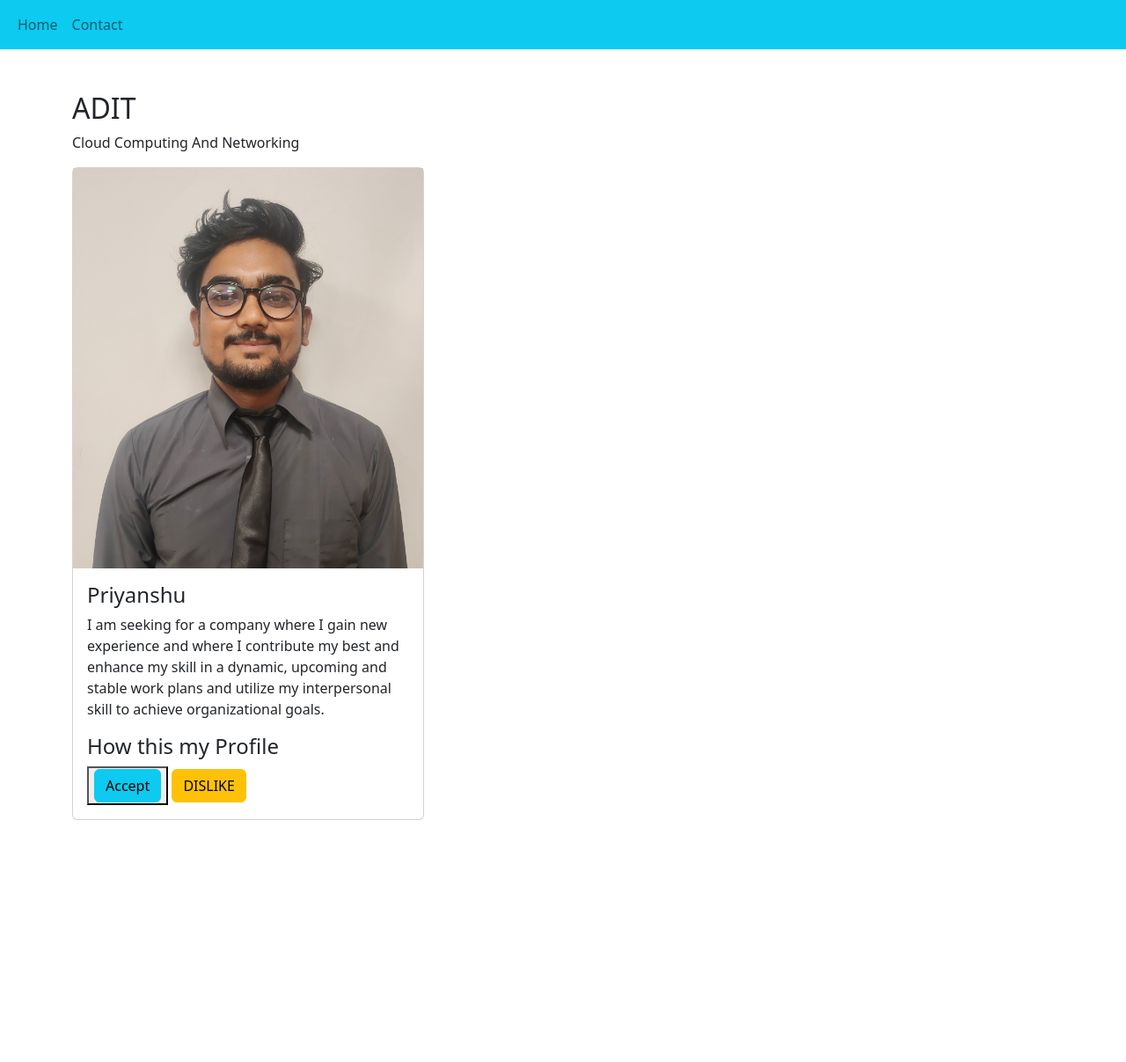
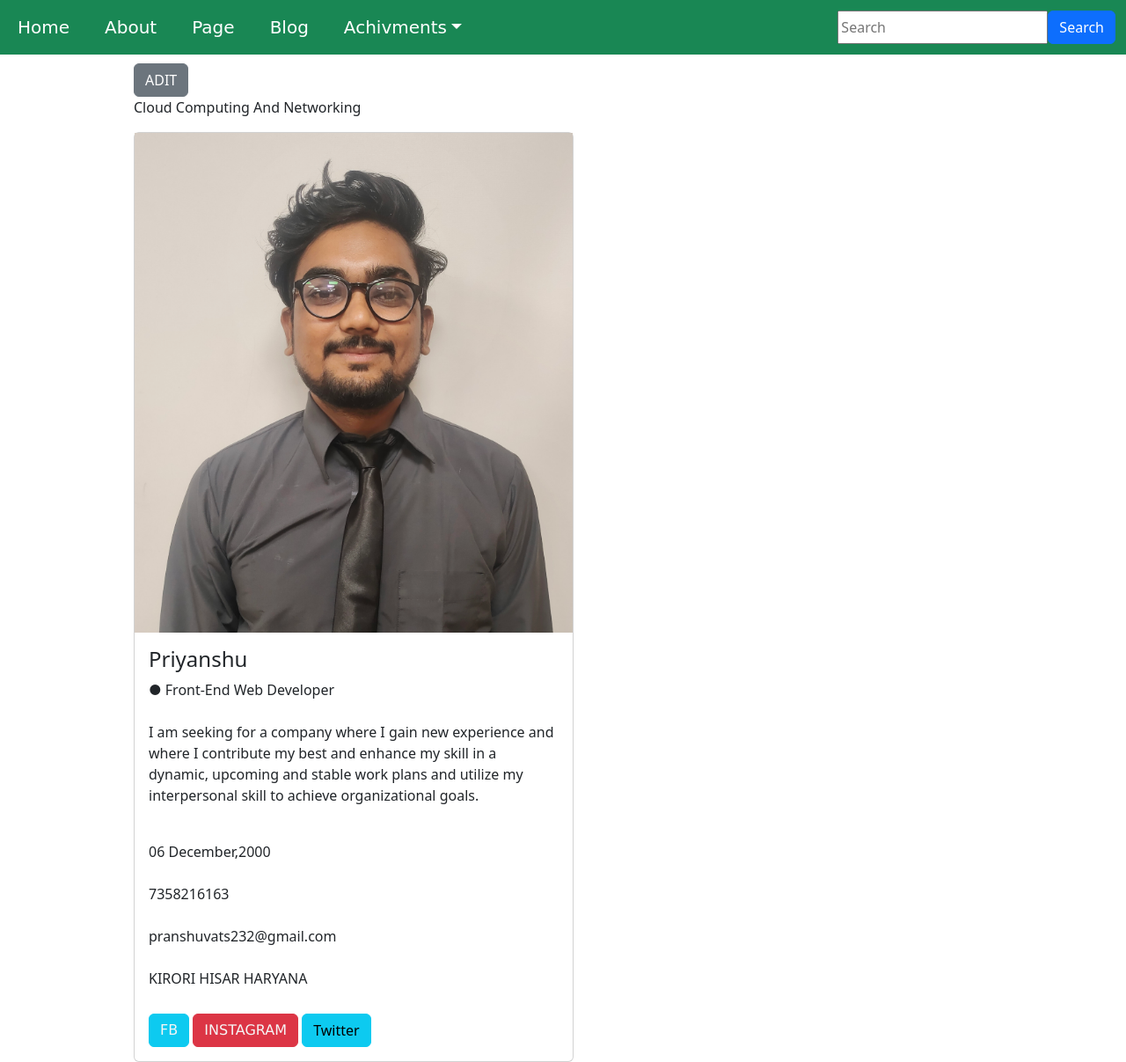
Before and after one commit to Vats4u2u/Priyanshukumar, a plain HTML site: page index.html in a window 1280 px wide. Shown: the whole page at 88% size. Before the commit the page ends 932 px from the top, so only its background shows below. Drawn offline with nearby package versions, Linux system fonts and the light colour scheme.

Commit message:
Update index.html

```diff
--- a/index.html
+++ b/index.html
@@ -7,43 +7,77 @@
     <title>Priyanshu</title>
     <link href="https://cdn.jsdelivr.net/npm/bootstrap@5.2.3/dist/css/bootstrap.min.css" rel="stylesheet">
     <script src="https://cdn.jsdelivr.net/npm/bootstrap@5.2.3/dist/js/bootstrap.bundle.min.js"></script>
+    <style>
+        .nav-link{
+            color: white;
+            font-family: cursive;
+            font-size: 20px;
+        }
+    </style>
 </head>
 <body>
-     <nav class="navbar navbar-expand bg-info">
+
+            <!-- HERE NAVIGATION BAR PART 1-->
+
+    <nav class="navbar navbar-expand bg-success fixed-top">
         <div class="container-fluid">
             <ul class="navbar-nav">
-                <li class="nav-item">
+                <li class="nav-item me-4">
                 <a class="nav-link" href="#">Home</a>
                 </li>
-                <li class="nav-item">
-                    <a class="nav-link" href="#">Contact</a>
+                <li class="nav-item me-4">
+                    <a class="nav-link" href="#">About</a>
+                </li>
+                <li class="nav-item me-4">
+                    <a class="nav-link" href="#">Page</a>
+                </li>
+                <li class="nav-item me-4">
+                    <a class="nav-link" href="#">Blog</a>
+                </li>
+                <li class="nav-item dropdown">
+                    <a class="nav-link dropdown-toggle" href="#" role="button" data-bs-toggle="dropdown">Achivments</a>
+                    <ul class="dropdown-menu">
+                        <li><a class="dropdown-item" href="#">Photos</a>
+                            <li><a class="dropdown-item" href="#">Resume</a></li>
+                            <li><a class="dropdown-item" href="#"></a></li>
+                    </ul>
                 </li>
             </ul>
+            <form class="d-flex">
+                <input type="form-control me-4" type="text" placeholder="Search">
+                <button type="button" class="btn btn-primary">Search</button>
+            </form>
         </div>
     </nav>
-    <div class="container mt-5">
-        <h2>ADIT</h2>
+
+
+              <!-- HERE MY CARD PART 2 -->
+
+    <div class="container mt-4 float-end">
+        <br> <br>
+        <button type="button" class="btn btn-secondary" data-bs-toggle="tooltip" title="Advance diploma In Information Technology">ADIT</button>
         <p>Cloud Computing And Networking</p>
-       <div class="card" style="width: 400px">
+       <div class="card" style="width: 500px">
     <img class="" src="pk.jpeg" alt="No here no image" style="width: 100%">
     <div class="card-body">
         <h4 class="card-title">Priyanshu</h4>
-        <p class="card-text">I am seeking for a company where I gain new experience and where I contribute my best and enhance
-            my skill in a dynamic, upcoming and stable work plans and utilize my interpersonal skill to achieve
-            organizational goals.
-             </p>
-             <h4>How this my Profile</h4><button onclick="Pinnu()">
-        <a href="#" class="btn btn-info">Accept</a>
-        </button>
-        <a href="#" class="btn btn-warning">DISLIKE</a>
-        <script>
-            function Pinnu(){
-                if (confirm("Press ok")){
+        <p class="card-text">●	Front-End Web Developer<br><br>
+            I am seeking for a company where I gain new experience and where I contribute my best and enhance
+my skill in a dynamic, upcoming and stable work plans and utilize my interpersonal skill to achieve
+organizational goals.
 
-                }
-            }
-        </script>
+             </p><br>
+             06 December,2000<br><br>
+             7358216163<br><br>
+             pranshuvats232@gmail.com<br><br>
+             KIRORI HISAR HARYANA<br><br>
 
+             <!-- <h4>How this </h4> -->
+        <i class='fas fa-address-card'></i>
+        <i class='fas fa-address-card' style="font-size: 24px"></i>
+        <a href="#" class="btn btn-info" style="color: whitesmoke; font-family: cursive">FB</a>
+        <a href="#" class="btn btn-danger" style="color: whitesmoke; font-family: Verdana, Geneva, Tahoma, sans-serif">INSTAGRAM</a>
+        <a href="#" class="btn btn-info">Twitter</a>
     </div>
 </div>
     </div>
```
